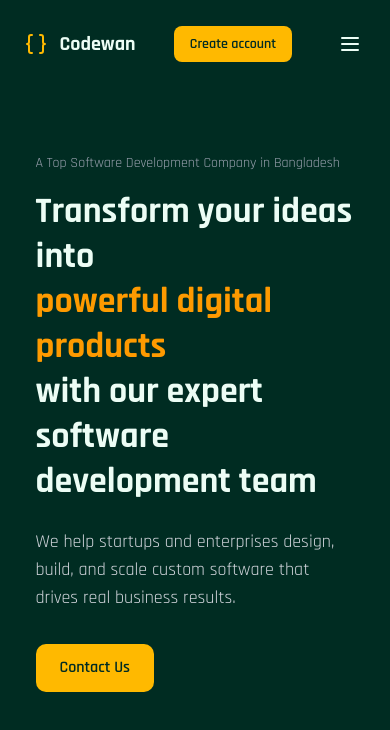
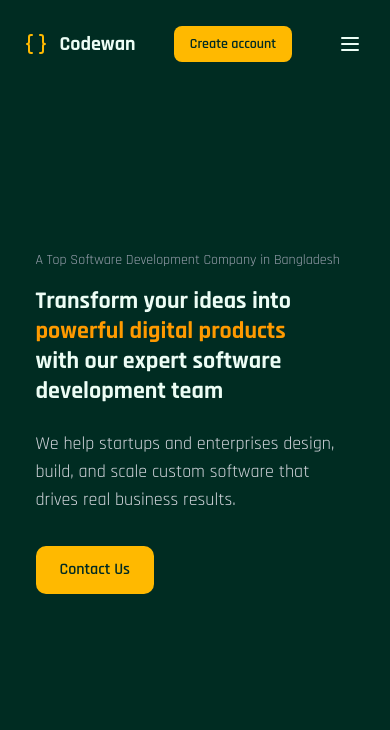
Before and after one commit to ridowansarder/codewan-saas, a Next.js app: page / in a window 390 px wide. Shown: the top 730 px of the page. Built offline with nearby package versions, Linux system fonts and the light colour scheme.

Commit message:
hero final update

```diff
--- a/components/Hero.tsx
+++ b/components/Hero.tsx
@@ -9,7 +9,7 @@ const Hero = () => {
             A Top Software Development Company in Bangladesh
           </p>
 
-          <h1 className="text-4xl lg:text-5xl font-extrabold leading-tight mb-6">
+          <h1 className="text-2xl lg:text-5xl font-extrabold leading-tight mb-6">
             Transform your ideas into
             <br />
             <span className="bg-amber-500 bg-clip-text text-transparent">
```
